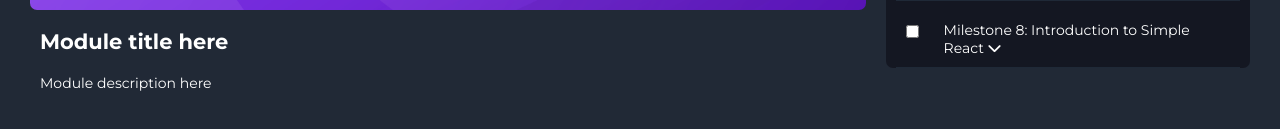
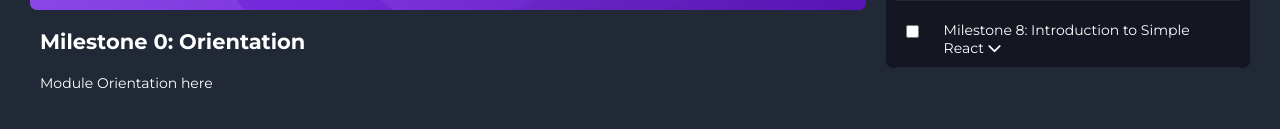
Before and after one commit to rezvirayhan/hack_PH-Hero, a plain HTML site: page index.html in a window 1280 px wide. Shown: the part 517-646 px from the top of the page. Drawn offline with Linux system fonts and the light colour scheme.

Commit message:
all done BY REZVI RAYHAN

```diff
--- a/index.html
+++ b/index.html
@@ -33,8 +33,8 @@
       <div class="milestoneDetails">
         <img class="milestoneImage" src="./images/kv.png" alt="" />
 
-        <h1 class="title">Module title here</h1>
-        <p class="details">Module description here</p>
+        <h1 class="title">Milestone 0: Orientation</h1>
+        <p class="details">Module Orientation here</p>
       </div>
       <!-- course details end -->
 
```
